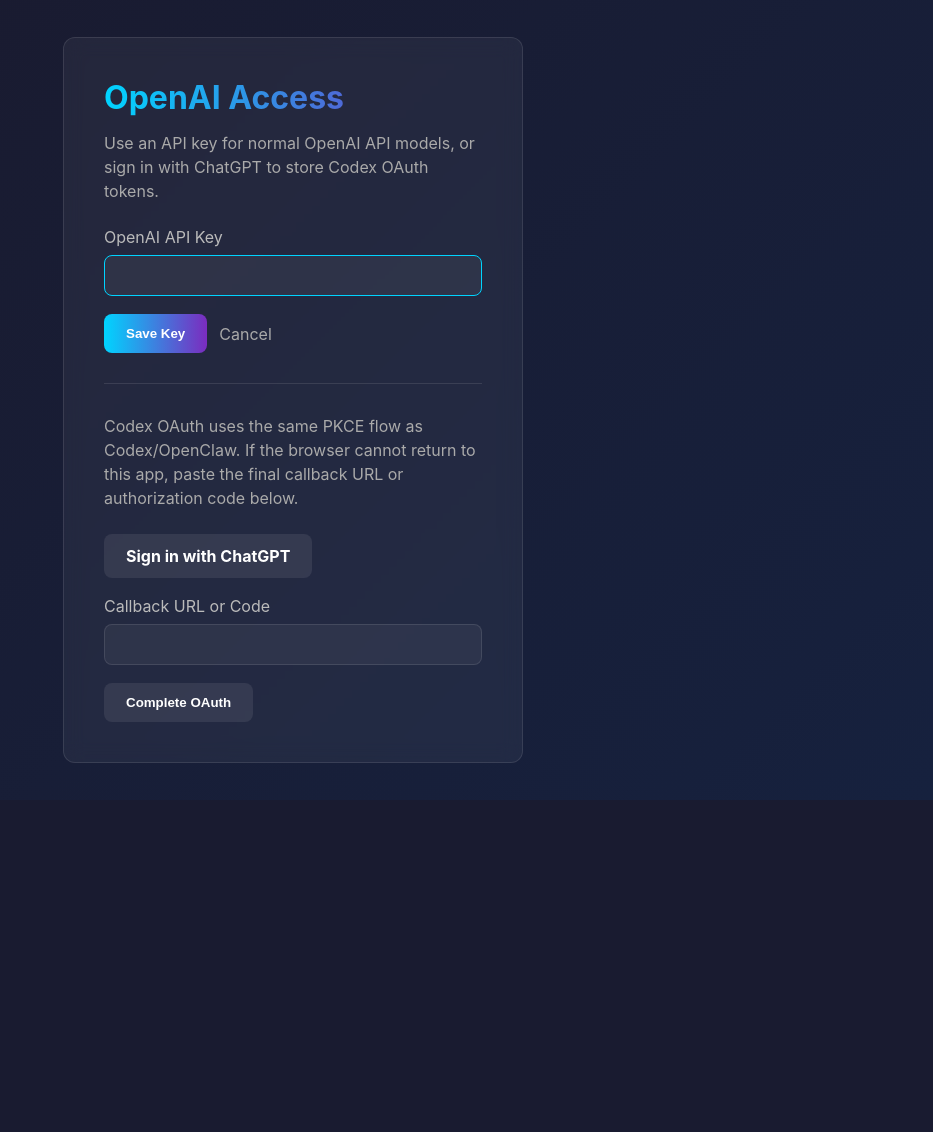
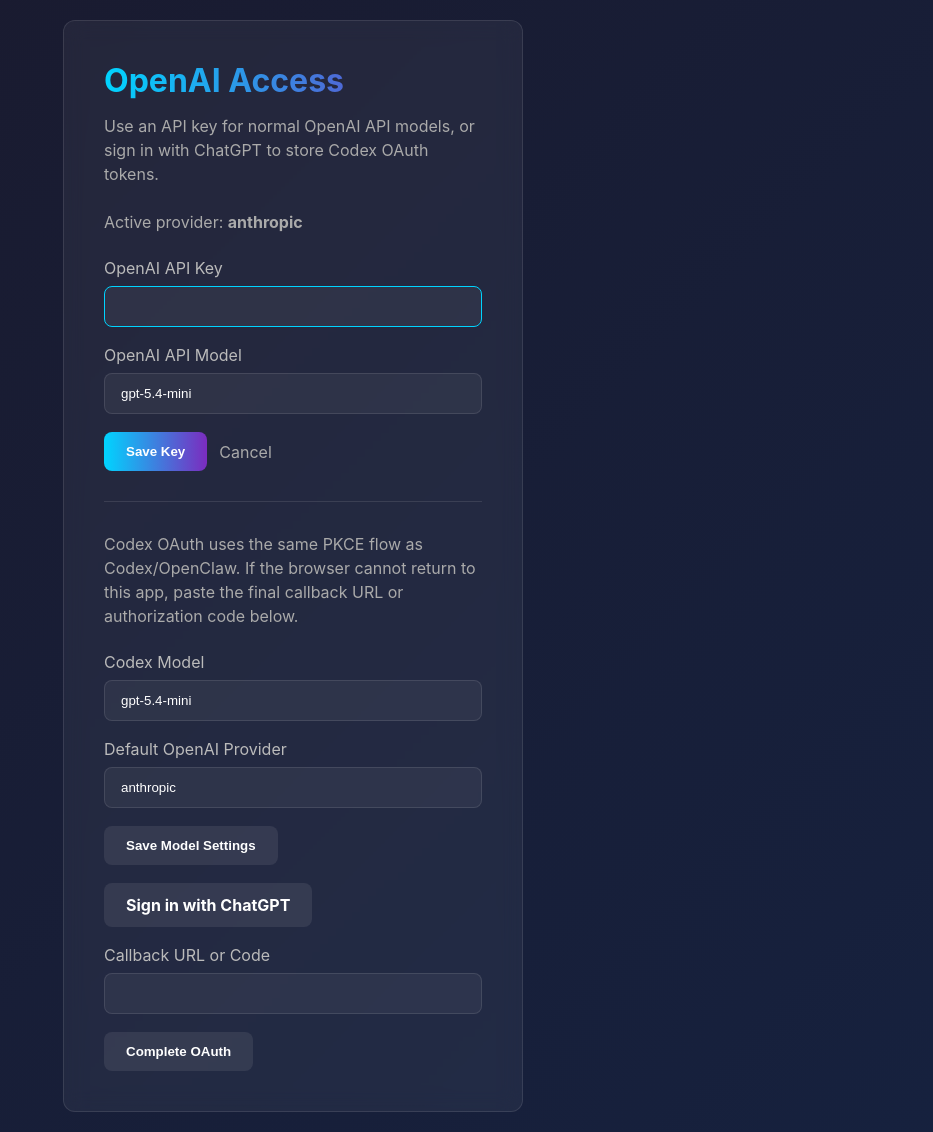
Before and after one commit to ToadAid-Labs/basho-agent, a Flask app: page /auth/openai in a window 1280 px wide. Shown: the whole page, without its empty margins (347-1280 px from the left). Before the commit the page ends 800 px from the top, so only its background shows below. Run offline with Flask 3, Linux system fonts and the light colour scheme; the visitor is signed in with stand-in values (Sample User, id 1).

Commit message:
Fix Codex auth flow and setup scripts

```diff
--- a/backend/app.py
+++ b/backend/app.py
@@ -35,13 +35,28 @@ from core.auth import (
     exchange_openai_codex_code,
     save_google_credentials,
     save_openai_api_key,
+    save_openai_model,
     save_openai_codex_credentials,
+    save_openai_codex_model,
 )
 from core.provider import get_provider
 
 # Setup logging
 logging.basicConfig(level=logging.INFO)
 logger = logging.getLogger(__name__)
+
+OPENAI_API_MODEL_OPTIONS = [
+    "gpt-5.4-mini",
+    "gpt-5.4",
+    "gpt-5.5",
+]
+
+OPENAI_CODEX_MODEL_OPTIONS = [
+    "gpt-5.4-mini",
+    "gpt-5.4",
+    "gpt-5.5",
+    "gpt-5.3-codex",
+]
 
 # Create Flask app
 app = Flask(__name__)
@@ -86,6 +101,18 @@ def get_web_agent():
         # Initialize an agent session specifically for the web UI
         web_agent = Agent(provider=provider, sid="web_dashboard_session")
     return web_agent
+
+
+def _render_openai_auth(error: str | None = None):
+    return render_template(
+        'provider_auth.html',
+        error=error,
+        active_provider=get_provider().value,
+        openai_model=os.getenv("OPENAI_MODEL", "gpt-5.4-mini"),
+        openai_codex_model=os.getenv("OPENAI_CODEX_MODEL", "gpt-5.4-mini"),
+        openai_api_model_options=OPENAI_API_MODEL_OPTIONS,
+        openai_codex_model_options=OPENAI_CODEX_MODEL_OPTIONS,
+    )
 
 @app.route('/login', methods=['GET', 'POST'])
 def login():
@@ -147,19 +174,46 @@ def openai_auth():
     if request.method == 'POST':
         api_key = request.form.get('api_key', '').strip()
         if not api_key:
-            return render_template('provider_auth.html', error='OpenAI API key is required.')
+            return _render_openai_auth(error='OpenAI API key is required.')
 
+        model = request.form.get('api_model', '').strip()
         save_openai_api_key(api_key)
+        if model:
+            save_openai_model(model)
         reset_web_agent()
         flash('OpenAI API key saved. OpenAI is now the active provider.', 'success')
         return redirect(url_for('index'))
 
-    return render_template('provider_auth.html')
+    return _render_openai_auth()
+
+
+@app.route('/auth/openai/models', methods=['POST'])
+@login_required
+def openai_model_settings():
+    """Persist OpenAI and Codex model preferences from the web UI."""
+    api_model = request.form.get('api_model', '').strip()
+    codex_model = request.form.get('codex_model', '').strip()
+    active_provider = request.form.get('active_provider', '').strip().lower()
+
+    if api_model:
+        save_openai_model(api_model)
+    if codex_model:
+        save_openai_codex_model(codex_model)
+    if active_provider in {'openai', 'openai-codex'}:
+        from core.auth import update_env
+        update_env("MODEL_PROVIDER", active_provider)
+
+    reset_web_agent()
+    flash('OpenAI model settings saved.', 'success')
+    return redirect(url_for('openai_auth'))
 
 @app.route('/auth/openai/oauth')
 @login_required
 def openai_oauth():
     """Start ChatGPT/Codex OAuth using the public Codex PKCE client."""
+    selected_model = request.args.get('model', '').strip()
+    if selected_model:
+        session['openai_oauth_model'] = selected_model
     redirect_uri = os.getenv('OPENAI_CODEX_REDIRECT_URI')
     authorization_url, state, verifier, redirect_uri = build_openai_codex_oauth_url(redirect_uri)
     session['openai_oauth_state'] = state
@@ -208,6 +262,10 @@ def complete_openai_oauth(code: str | None, state: str | None):
     try:
         tokens = exchange_openai_codex_code(code, verifier, redirect_uri)
         save_openai_codex_credentials(tokens)
+        codex_model = session.pop('openai_oauth_model', None)
+        if codex_model:
+            save_openai_codex_model(codex_model)
+        reset_web_agent()
         flash('OpenAI Codex OAuth complete. ChatGPT/Codex tokens were saved.', 'success')
     except Exception as exc:
         logger.exception("OpenAI OAuth callback failed")
--- a/backend/templates/provider_auth.html
+++ b/backend/templates/provider_auth.html
@@ -109,12 +109,20 @@
     <div class="auth-card">
         <h1>OpenAI Access</h1>
         <p>Use an API key for normal OpenAI API models, or sign in with ChatGPT to store Codex OAuth tokens.</p>
+        <p>Active provider: <strong>{{ active_provider }}</strong></p>
         {% if error %}
         <div class="error">{{ error }}</div>
         {% endif %}
         <form method="POST">
             <label for="api_key">OpenAI API Key</label>
             <input type="password" id="api_key" name="api_key" autocomplete="off" required autofocus>
+            <label for="api_model">OpenAI API Model</label>
+            <input list="openai_api_models" id="api_model" name="api_model" value="{{ openai_model }}" autocomplete="off">
+            <datalist id="openai_api_models">
+                {% for model in openai_api_model_options %}
+                <option value="{{ model }}"></option>
+                {% endfor %}
+            </datalist>
             <div class="actions">
                 <button type="submit" class="btn">Save Key</button>
                 <a href="/" class="link">Cancel</a>
@@ -122,8 +130,26 @@
         </form>
         <div class="divider"></div>
         <p>Codex OAuth uses the same PKCE flow as Codex/OpenClaw. If the browser cannot return to this app, paste the final callback URL or authorization code below.</p>
+        <form method="POST" action="/auth/openai/models" style="margin-bottom: 18px;">
+            <label for="codex_model">Codex Model</label>
+            <input list="openai_codex_models" id="codex_model" name="codex_model" value="{{ openai_codex_model }}" autocomplete="off">
+            <datalist id="openai_codex_models">
+                {% for model in openai_codex_model_options %}
+                <option value="{{ model }}"></option>
+                {% endfor %}
+            </datalist>
+            <label for="active_provider">Default OpenAI Provider</label>
+            <input list="openai_provider_modes" id="active_provider" name="active_provider" value="{{ active_provider }}" autocomplete="off">
+            <datalist id="openai_provider_modes">
+                <option value="openai"></option>
+                <option value="openai-codex"></option>
+            </datalist>
+            <div class="actions">
+                <button type="submit" class="btn secondary">Save Model Settings</button>
+            </div>
+        </form>
         <div class="actions">
-            <a href="/auth/openai/oauth" class="btn secondary">Sign in with ChatGPT</a>
+            <a href="/auth/openai/oauth?model={{ openai_codex_model | urlencode }}" class="btn secondary">Sign in with ChatGPT</a>
         </div>
         <form method="POST" action="/auth/openai/oauth/complete" style="margin-top: 18px;">
             <label for="callback_value">Callback URL or Code</label>
--- a/core/auth.py
+++ b/core/auth.py
@@ -131,6 +131,11 @@ def save_openai_api_key(api_key: str) -> None:
     update_env("MODEL_PROVIDER", "openai")
     update_env("OPENAI_API_KEY", api_key)
 
+
+def save_openai_model(model: str) -> None:
+    """Persist the preferred standard OpenAI API model."""
+    update_env("OPENAI_MODEL", model)
+
 def _base64url(data: bytes) -> str:
     return base64.urlsafe_b64encode(data).decode("ascii").rstrip("=")
 
@@ -189,6 +194,11 @@ def save_openai_codex_credentials(tokens: dict) -> None:
     token_path.write_text(json.dumps(payload, indent=2))
     update_env("OPENAI_CODEX_TOKEN_PATH", str(token_path))
     update_env("MODEL_PROVIDER", "openai-codex")
+
+
+def save_openai_codex_model(model: str) -> None:
+    """Persist the preferred Codex CLI model."""
+    update_env("OPENAI_CODEX_MODEL", model)
 
 def _extract_oauth_code_and_state(value: str) -> tuple[str, str | None]:
     """Extract an OAuth code/state pair from a pasted callback URL or bare code."""
--- a/core/provider.py
+++ b/core/provider.py
@@ -1,9 +1,13 @@
 import os
 from enum import Enum
+from pathlib import Path
 
 from dotenv import load_dotenv
 
 load_dotenv()
+
+PROJECT_ROOT = Path(__file__).resolve().parents[1]
+ENV_PATH = PROJECT_ROOT / ".env"
 
 
 class ModelProvider(str, Enum):
@@ -14,7 +18,14 @@ class ModelProvider(str, Enum):
     OPENAI_CODEX = "openai-codex"
 
 
+def reload_env() -> None:
+    """Refresh process env from the project .env for long-running processes."""
+    if ENV_PATH.exists():
+        load_dotenv(ENV_PATH, override=True)
+
+
 def get_provider() -> ModelProvider:
+    reload_env()
     val = os.getenv("MODEL_PROVIDER", "anthropic").strip().lower()
     if val == "ollama":
         return ModelProvider.OLLAMA
@@ -28,6 +39,7 @@ def get_provider() -> ModelProvider:
 
 
 def create_client(provider: ModelProvider | None = None):
+    reload_env()
     if provider is None:
         provider = get_provider()
 
```
Also changed, not shown: core/telegram_bot.py (+41 -1 lines), tests/test_setup.py (+1 -1 lines), tests/test_telegram_bot.py (+17 -0 lines), tests/test_web_auth.py (+28 -1 lines), 2 other files.
